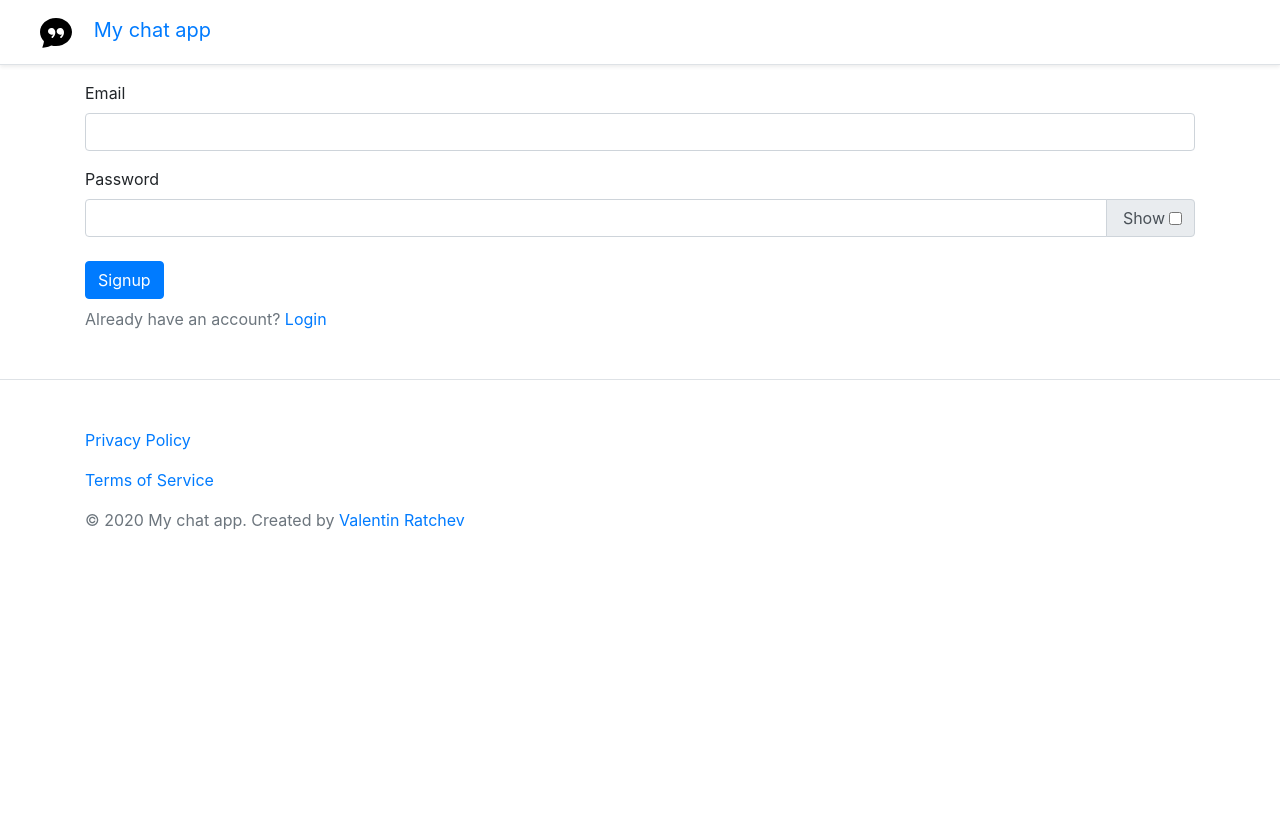
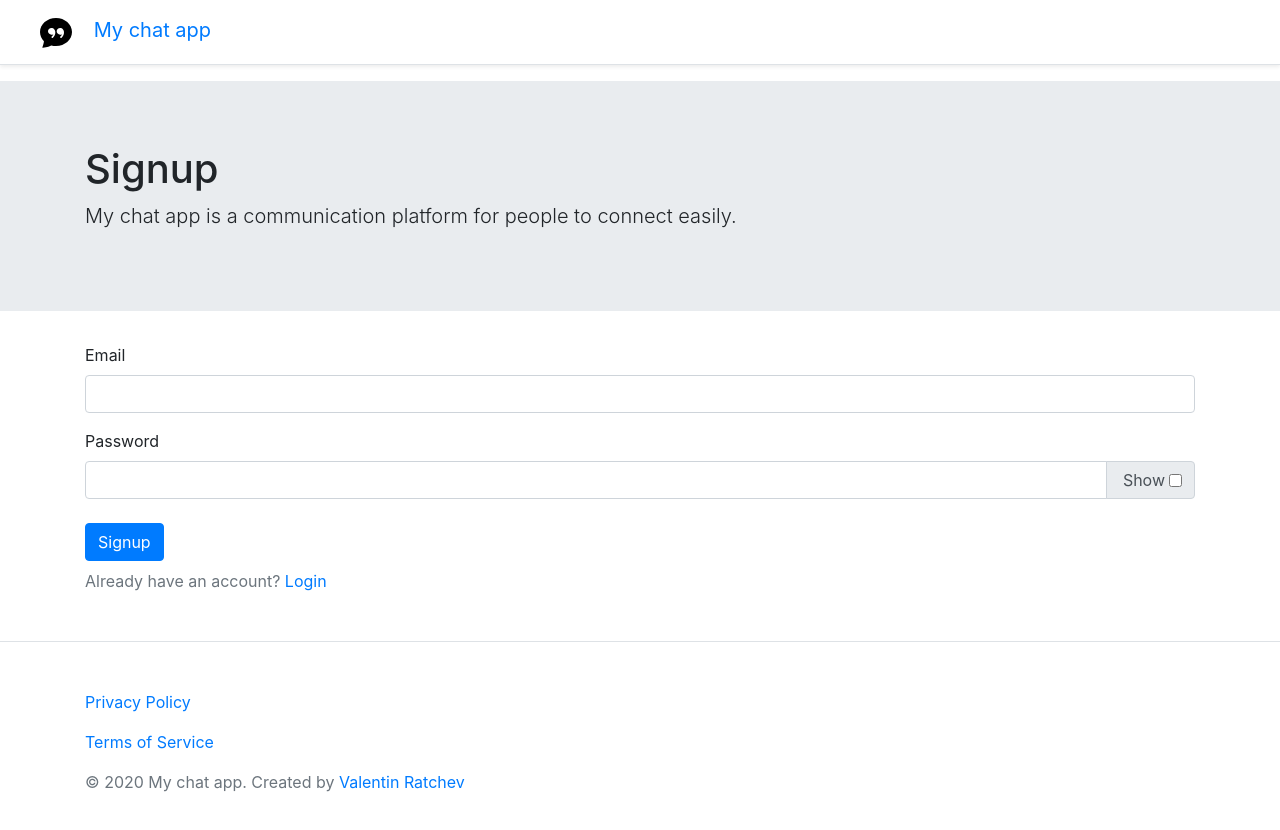
Before and after one commit to valtur11/My-chat-app, a Next.js app in the folder client/: page /signup in a window 1280 px wide. Shown: the top 830 px of the page. Before the commit the page ends 800 px from the top, so only its background shows below. Built offline with nearby package versions, Linux system fonts and the light colour scheme.

Commit message:
Add jumbotron at the signup page

```diff
--- a/client/pages/signup.js
+++ b/client/pages/signup.js
@@ -4,6 +4,18 @@ import AuthForm from '../components/Authentication';
 export default function Signup ({data}) {
   return (
     <Layout date = {data}>
+      <div className="jumbotron jumbotron-fluid">
+        <div className = 'container'>
+          <h1>
+              Signup
+          </h1>
+
+          <p className="lead">
+            My chat app is a communication platform for people to connect easily.
+          </p>
+        </div>
+      </div>
+
       <AuthForm type='signup'/>
     </Layout>
   );
```
